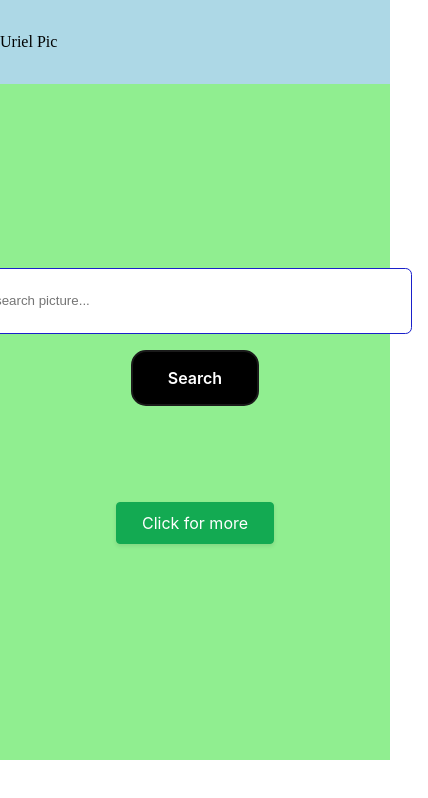
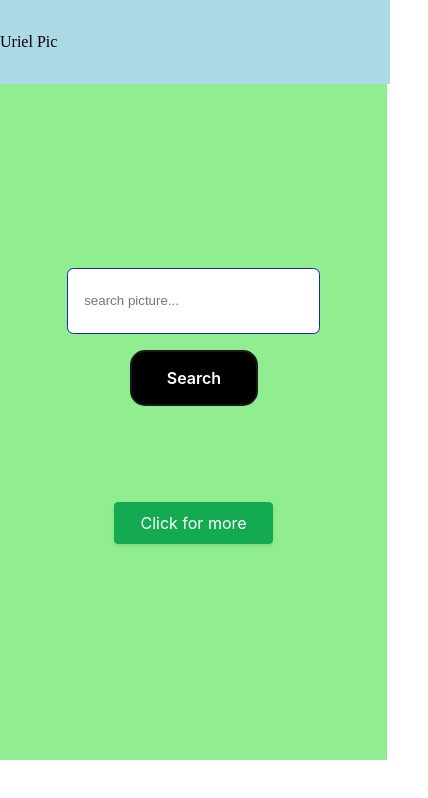
Before and after one commit to urielbang/Test-App, a plain HTML site: page index.html in a window 390 px wide. Shown: the whole page, 428 px wide, since content can reach past the window. Drawn offline with Linux system fonts and the light colour scheme; no server answers.

Commit message:
responsive style implement

```diff
--- a/index.html
+++ b/index.html
@@ -21,7 +21,7 @@
       </form>
       <dialog id="dialog">
         <div id="dialog-details"></div>
-          <button id="dialog-button">OK</button>
+          <button id="dialog-button">Close</button>
         </form>
       </dialog>
       <div class="mainPictures"></div>
--- a/style.css
+++ b/style.css
@@ -3,7 +3,7 @@ body {
 }
 #main {
   display: flex;
-  width: 100%;
+  width: 99.24vw;
   min-height: 80vh;
   background-color: lightgreen;
   flex-direction: column;
@@ -11,7 +11,7 @@ body {
   justify-content: center;
 }
 .seacrhInput {
-  width: 25rem;
+  width: 30rem;
   height: 2rem;
   padding: 1rem;
   border-radius: 0.4rem;
@@ -20,6 +20,7 @@ body {
 }
 .navBar {
   display: flex;
+
   height: 10vh;
   align-items: center;
   background-color: lightblue;
@@ -77,9 +78,20 @@ body {
     flex-direction: column;
     align-items: center;
   }
-
+  .seacrhInput {
+    width: 90%;
+    height: 2rem;
+    padding: 1rem;
+    border-radius: 0.4rem;
+    border: solid rgb(26, 32, 202) 1px;
+    margin: 1rem;
+  }
   .card-picture {
     max-width: 90%;
+  }
+  dialog .dialog-img {
+    width: 16rem;
+    height: 10rem;
   }
 }
 #container-form {
```
